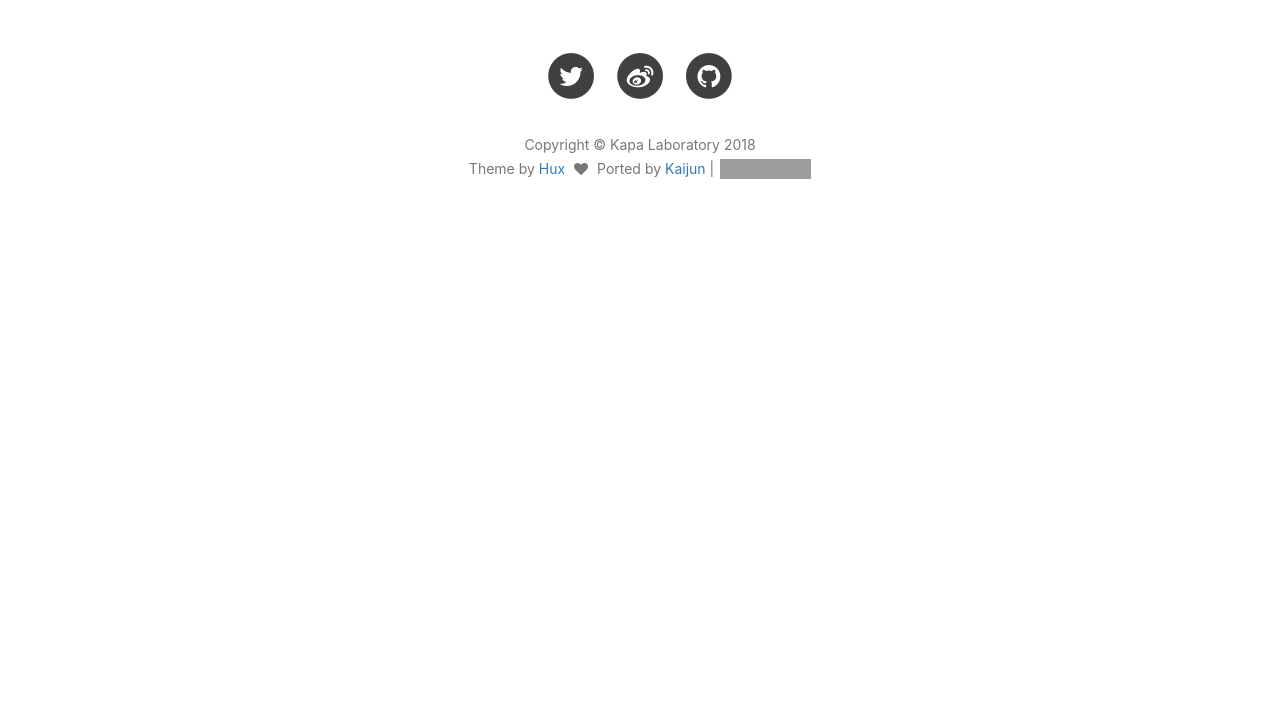
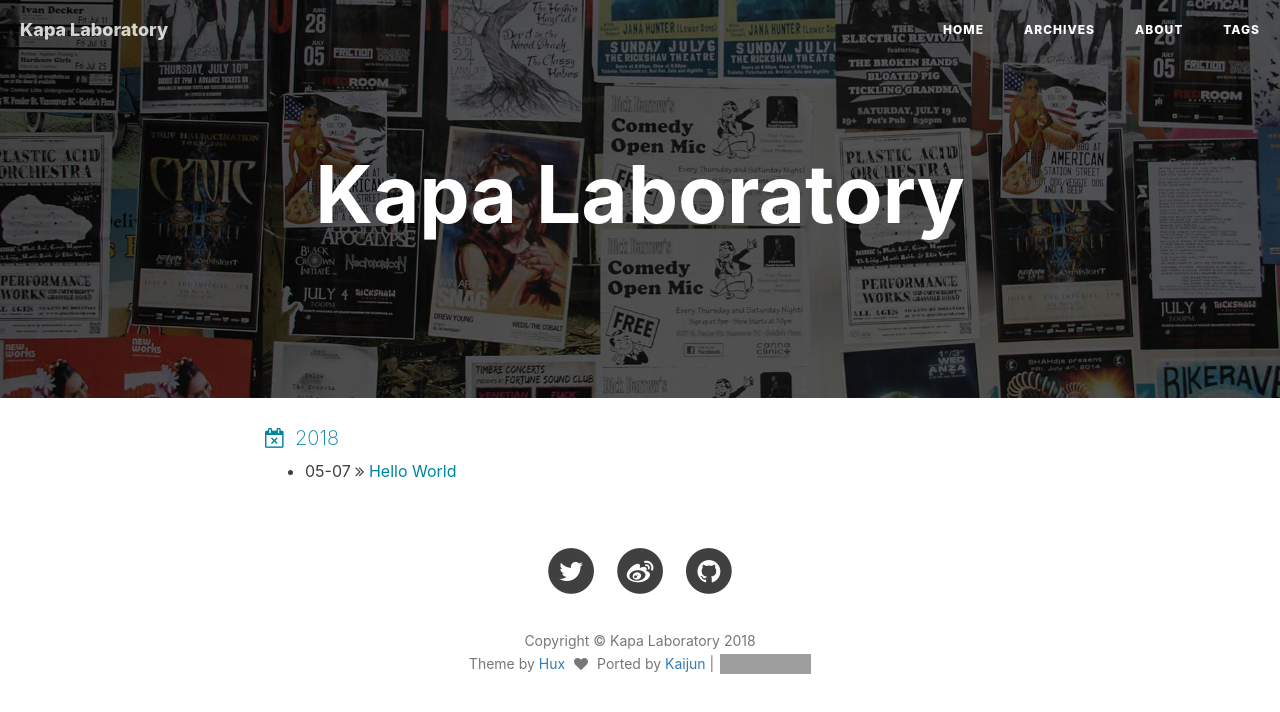
Before and after one commit to wakakalu/wakakalu.github.io, a plain HTML site: page archives/2018/05/index.html in a window 1280 px wide. Drawn offline with nearby package versions, Linux system fonts and the light colour scheme; grey boxes are pictures that could not be loaded; files whose address does not match are found by name.

Commit message:
Site updated: 2018-05-08 15:58:14

```diff
--- a/archives/2018/05/index.html
+++ b/archives/2018/05/index.html
@@ -147,7 +147,65 @@
 
 
     <!-- Main Content -->
-    <!-- Default Archive layout, we use archives instead. -->
+    <!-- Page Header -->
+<header class="intro-header" style="background-image: url('/img/home-bg.jpg')">
+    <div class="container">
+        <div class="row">
+            <div class="col-lg-8 col-lg-offset-2 col-md-10 col-md-offset-1 ">
+                <div class="site-heading">
+                    <h1>Kapa Laboratory</h1>
+                    <!--<hr class="small">-->
+                    <span class="subheading"></span>
+                </div>
+            </div>
+        </div>
+    </div>
+</header>
+
+<!-- Main Content -->
+<div class="container">
+    <div class="row">
+        <div class="col-lg-8 col-lg-offset-2 col-md-10 col-md-offset-1">
+            <!-- 归档列表 -->
+
+
+
+             <!-- 归档列表 -->
+
+
+
+
+            <div class="one-tag-list">
+                <span class="fa fa-calendar-times-o listing-seperator" id="2018">
+                    <span class="tag-text">2018</span>
+                </span>
+                <ul>
+
+                  <!-- <li class="listing-item">
+                  <time datetime="{{ post.date | date:"%Y-%m-%d" }}">{{ post.date | date:"%Y-%m-%d" }}</time>
+                  <a href="{{ post.url }}" title="{{ post.title }}">{{ post.title }}</a>
+                  </li> -->
+                 <li >
+                    05-07
+                    <i class="fa fa-angle-double-right" aria-hidden="true"></i>
+                    <a href="/2018/05/07/hello-world/" style="color: #0085a1">
+                        <span>
+                            Hello World
+                        </span>
+                    </a>
+                    <!-- <p class="post-meta">{{ post.date | date:"%Y-%m-%d" }}</p> -->
+                </li>
+
+
+                </ul>
+            </div>
+
+
+
+        </div>
+    </div>
+</div>
+
 
     <!-- Footer -->
     <!-- Footer -->
```
Also changed, not shown: archives/2018/index.html (+59 -1 lines), archives/index.html (+59 -1 lines).
